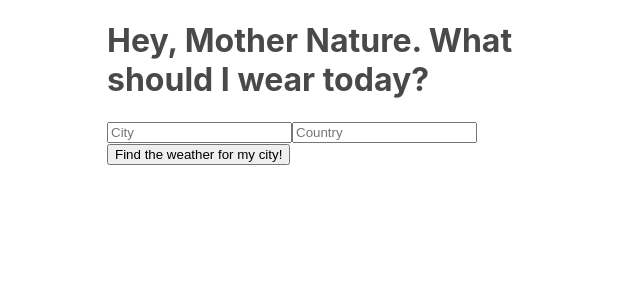
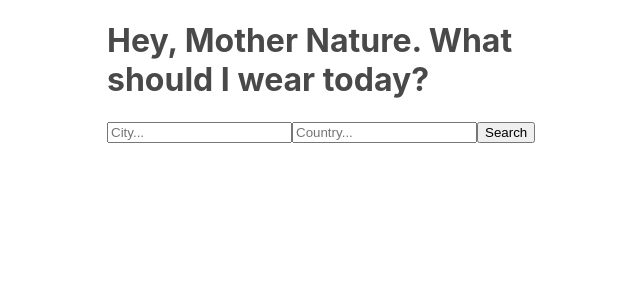
Before and after one commit to finnluii/weathers-with-her, a React (Create React App) app: page / in a window 1280 px wide. Shown: the top 300 px of the page, without its empty margins (283-923 px from the left). Built offline with nearby package versions, Linux system fonts and the light colour scheme.

Commit message:
add a comment to reminder

```diff
--- a/src/App.js
+++ b/src/App.js
@@ -120,8 +120,9 @@ class Checklist extends React.Component {
       }
 
       console.log(itemsToBring);
+      // arrow function
       const checklist = itemsToBring.map((x) => {
-        return <div><input type="checkbox" key={x}/>{x}</div>
+        return <div key={x}><input type="checkbox"/>{x}</div>
       });
 
       // return checklist
@@ -290,17 +291,17 @@ class App extends React.Component {
       <form onSubmit={this.getWeather}>
         <label>
 
-          <input type="text" name="city" placeholder="City"
+          <input class="inputBox" type="text" name="city" placeholder="City..."
           />
 
-          <input type="text" name="country" placeholder="Country"
+          <input class="inputBox" type="text" name="country" placeholder="Country..."
           />
 
         </label>
-        <input type="submit" value="Find the weather for my city!"/>
+        <input id="findWeatherButton" type="submit" value="Search"/>
       </form>
 
-      <Weather
+      <Weather id="weather"
         city={this.state.city}
         country={this.state.country}
         temperature={this.state.temperature}
@@ -312,7 +313,7 @@ class App extends React.Component {
         error={this.state.error}
       />
 
-      <Checklist
+      <Checklist id="checklist"
         temperature={this.state.temperature}
         humidity={this.state.humidity}
         low={this.state.low}
```
